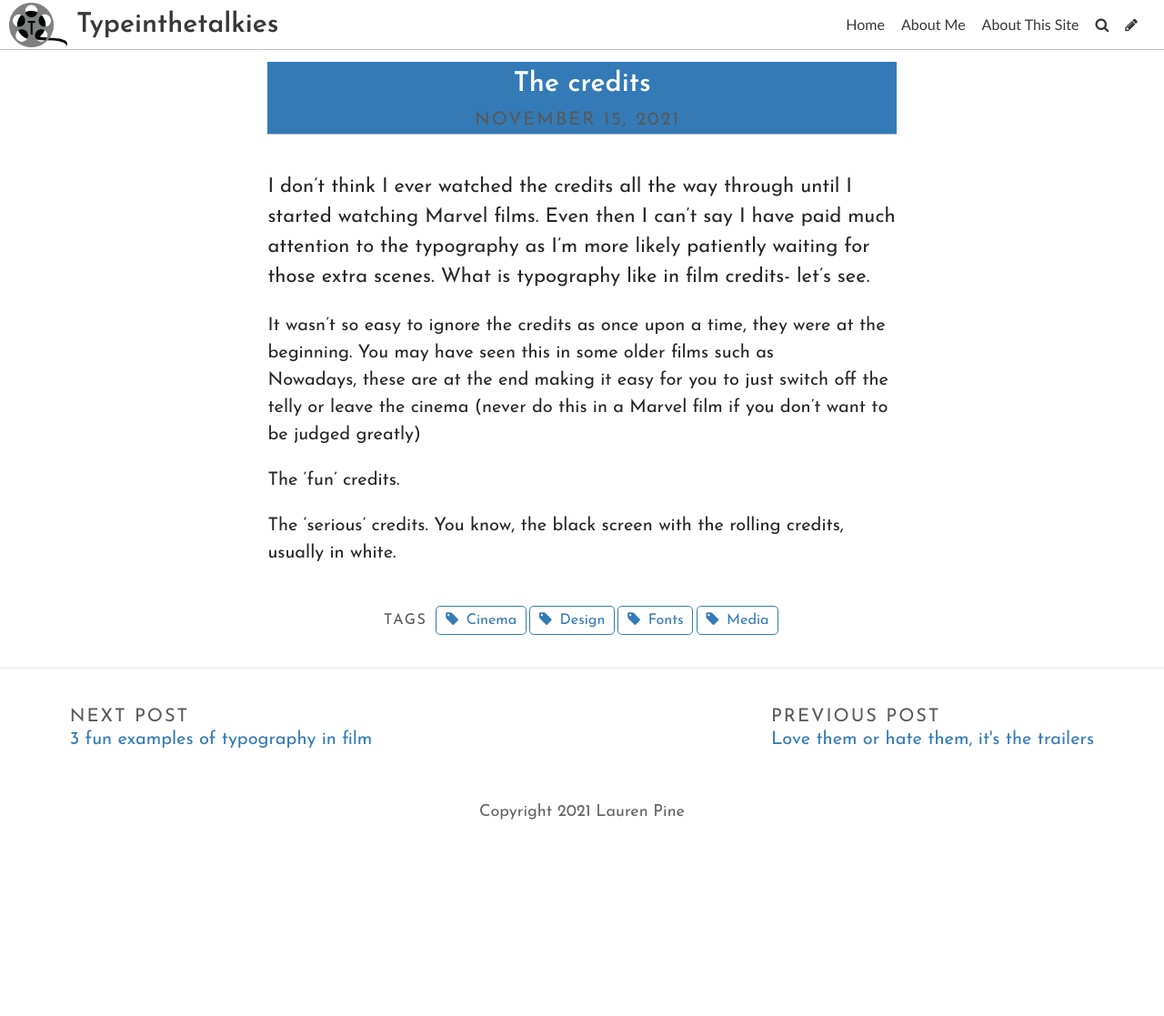
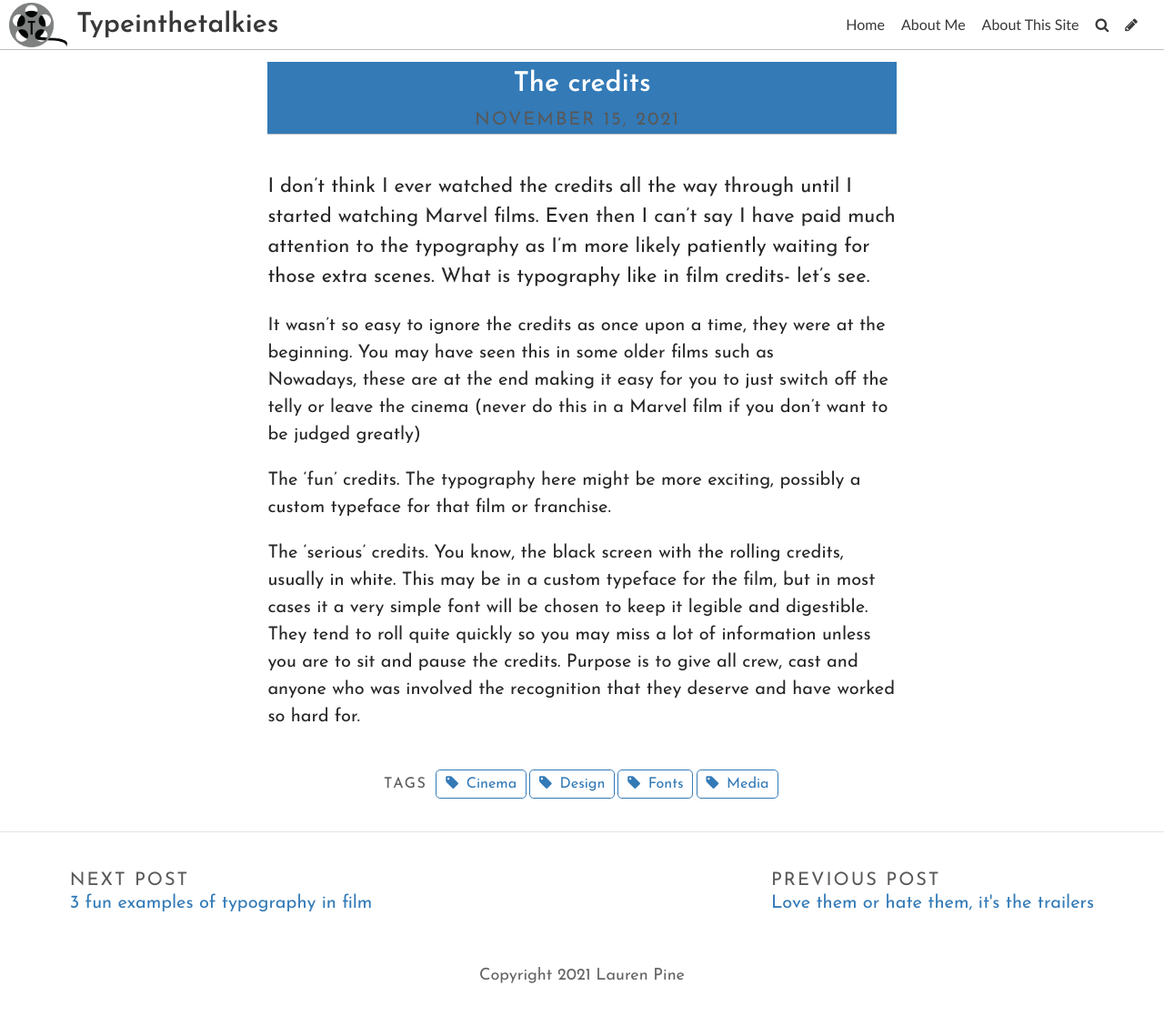
Before and after one commit to laurenlouisap/typography, a Jekyll site: the page built from _posts/2021-11-15-the-credits.md, in a window 1280 px wide. Shown: the whole page at 91% size. Built offline with Jekyll 4.4.1, drawn with Linux system fonts in a browser that asks for light colours; some web fonts are replaced; before the commit the page ends 937 px from its top, so only the background shows below that.

Commit message:
Update Post “2021-11-15-the-credits”

```diff
--- a/_posts/2021-11-15-the-credits.md
+++ b/_posts/2021-11-15-the-credits.md
@@ -15,6 +15,6 @@
 It wasn't so easy to ignore the credits as once upon a time, they were at the beginning. You may have seen this in some older films such as \
 Nowadays, these are at the end making it easy for you to just switch off the telly or leave the cinema (never do this in a Marvel film if you don't want to be judged greatly)
 
-The 'fun' credits.
+The 'fun' credits. The typography here might be more exciting, possibly a custom typeface for that film or franchise.
 
-The 'serious' credits. You know, the black screen with the rolling credits, usually in white.
+The 'serious' credits. You know, the black screen with the rolling credits, usually in white. This may be in a custom typeface for the film, but in most cases it a very simple font will be chosen to keep it legible and digestible. They tend to roll quite quickly so you may miss a lot of information unless you are to sit and pause the credits. Purpose is to give all crew, cast and anyone who was involved the recognition that they deserve and have worked so hard for.
```
